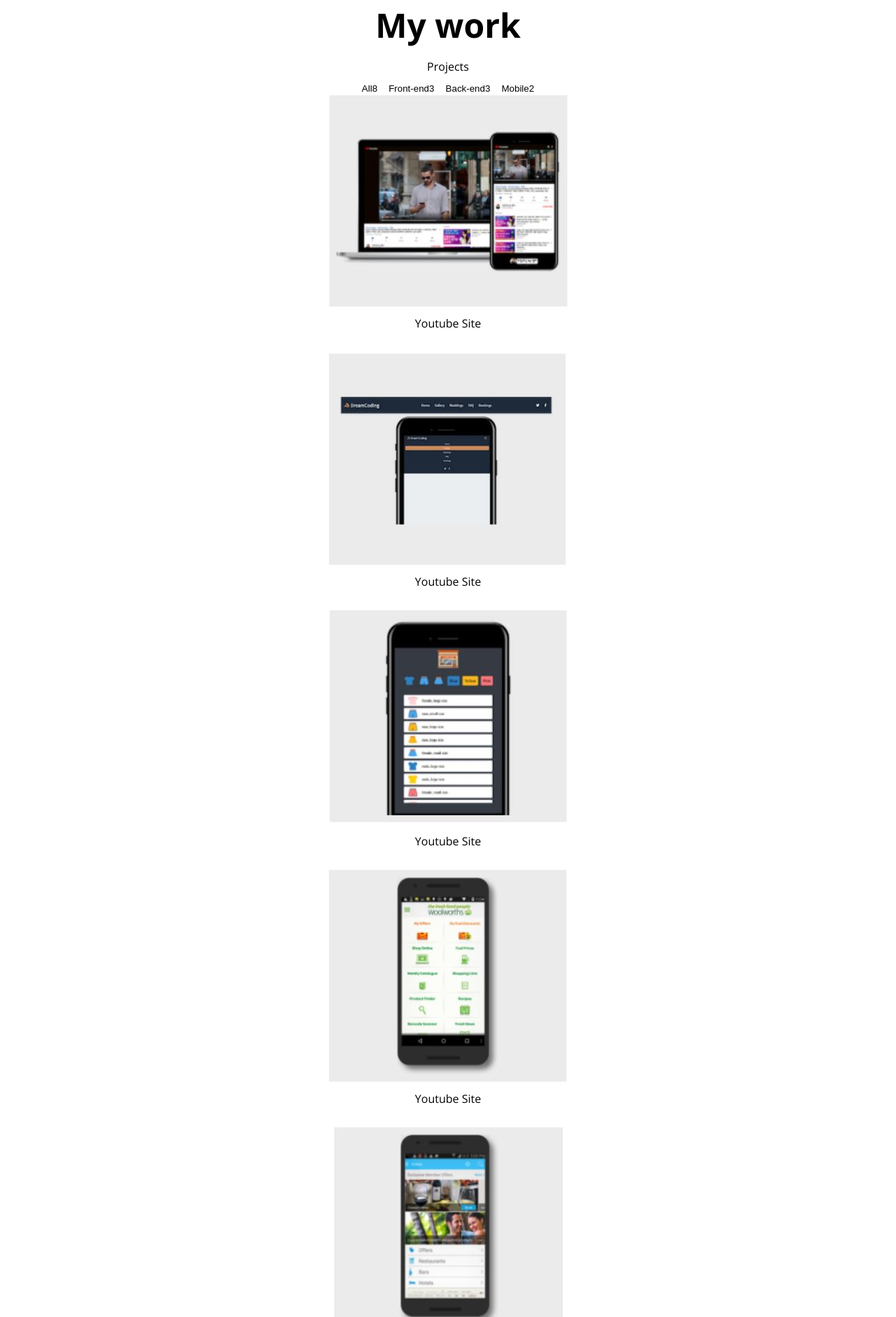
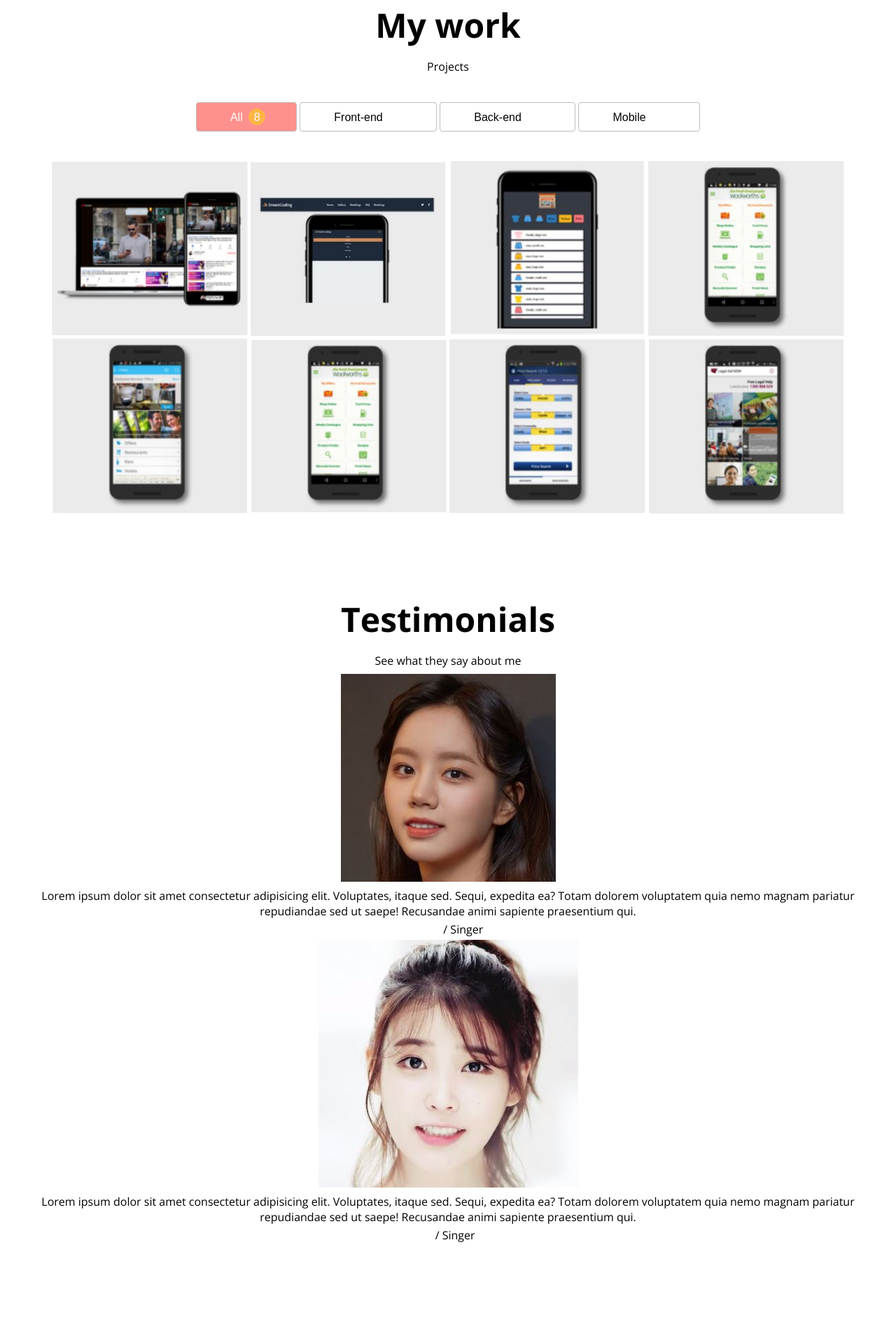
Before and after one commit to AlexKwangwoo/Portfolio-new-, a plain HTML site: page index.html in a window 1280 px wide. Shown: the part 2578-4460 px from the top of the page at 70% size. Drawn offline with nearby package versions, Linux system fonts and the light colour scheme.

Commit message:
CSS_Mywork

```diff
--- a/index.html
+++ b/index.html
@@ -217,74 +217,74 @@
     <h1>My work</h1>
     <h3>Projects</h3>
     <div class="work__categories">
-      <button class="category__btn">All<span class="category__count">8</span></button>
-      <button class="category__btn">Front-end<span class="category__count">3</span></button>
-      <button class="category__btn">Back-end<span class="category__count">3</span></button>
-      <button class="category__btn">Mobile<span class="category__count">2</span></button>
+      <button class="category__btn active">All <span class="category__count">8</span></button>
+      <button class="category__btn">Front-end <span class="category__count">3</span></button>
+      <button class="category__btn">Back-end <span class="category__count">3</span></button>
+      <button class="category__btn">Mobile <span class="category__count">2</span></button>
     </div>
 
     <div class="work__projects">
       <a href="https://naver.com" class="project" target="_blank">
         <img src="img/projects/p1.JPG" alt="YouTube" class="project__img">
         <div class="project__description">
-          <h3>Youtube Site</h3>
-          <span>Clone coding with HTML and CSS</span>
+          <h3>My Project 1</h3>
+          <span>Coding with HTML and CSS</span>
         </div>
       </a>
 
       <a href="https://naver.com" class="project" target="_blank">
         <img src="img/projects/p2.JPG" alt="YouTube" class="project__img">
         <div class="project__description">
-          <h3>Youtube Site</h3>
-          <span>Clone coding with HTML and CSS</span>
+          <h3>My Project 2</h3>
+          <span>Coding with HTML and CSS</span>
         </div>
       </a>
 
       <a href="https://naver.com" class="project" target="_blank">
         <img src="img/projects/p3.JPG" alt="YouTube" class="project__img">
         <div class="project__description">
-          <h3>Youtube Site</h3>
-          <span>Clone coding with HTML and CSS</span>
+          <h3>My Project 3</h3>
+          <span>Coding with HTML and CSS</span>
         </div>
       </a>
 
       <a href="https://naver.com" class="project" target="_blank">
         <img src="img/projects/p4.JPG" alt="YouTube" class="project__img">
         <div class="project__description">
-          <h3>Youtube Site</h3>
-          <span>Clone coding with HTML and CSS</span>
+          <h3>My Project 4</h3>
+          <span>Coding with HTML and CSS</span>
         </div>
       </a>
 
       <a href="https://naver.com" class="project" target="_blank">
         <img src="img/projects/p5.JPG" alt="YouTube" class="project__img">
         <div class="project__description">
-          <h3>Youtube Site</h3>
-          <span>Clone coding with HTML and CSS</span>
+          <h3>My Project 5</h3>
+          <span>Coding with HTML and CSS</span>
         </div>
       </a>
 
       <a href="https://naver.com" class="project" target="_blank">
         <img src="img/projects/p6.JPG" alt="YouTube" class="project__img">
         <div class="project__description">
-          <h3>Youtube Site</h3>
-          <span>Clone coding with HTML and CSS</span>
+          <h3>My Project 6</h3>
+          <span>Coding with HTML and CSS</span>
         </div>
       </a>
 
       <a href="https://naver.com" class="project" target="_blank">
         <img src="img/projects/p7.JPG" alt="YouTube" class="project__img">
         <div class="project__description">
-          <h3>Youtube Site</h3>
-          <span>Clone coding with HTML and CSS</span>
+          <h3>My Project 7</h3>
+          <span>Coding with HTML and CSS</span>
         </div>
       </a>
 
       <a href="https://naver.com" class="project" target="_blank">
         <img src="img/projects/p8.JPG" alt="YouTube" class="project__img">
         <div class="project__description">
-          <h3>Youtube Site</h3>
-          <span>Clone coding with HTML and CSS</span>
+          <h3>My Project 8</h3>
+          <span>Coding with HTML and CSS</span>
         </div>
       </a>
 
--- a/style.css
+++ b/style.css
@@ -120,6 +120,11 @@ button {
   cursor: pointer;
   border-radius: var(--size-border-radius);
 }
+
+/*
+html 에서 class 이름 뒤에 active 쓰고
+css 에서는 .~~~.active라고 쓰면 된다!
+*/
 
 .navbar__menu__item.active {
   border: 1px solid var(--color-yellow);
@@ -317,3 +322,122 @@ flex-grow: 1;
 .etc {
   padding: 20px;
 }
+
+
+/* Work */
+
+.category__btn {
+  border: 1px solid var(--color-dark-white);
+  border-radius: var(--size-border-radius);
+  font-size: var(--font-regular);
+  padding: 8px 48px;
+}
+
+.work__categories {
+  margin: 40px;
+}
+
+.category__btn.active,
+.category__btn:hover {
+  background-color: var(--color-pink);
+  color: var(--color-white);
+}
+
+
+/* active는 항상 보여야해서 opacity를 1로 준다!
+    이것의 해석은.. 카테고리 버튼이 액티브일때의 카테고리 카운트 and
+    카테고리 버튼에 호버가왔을때 카테고리 카운트가 투명도가 1이된다!
+*/
+.category__btn.active .category__count,
+.category__btn:hover .category__count {
+  opacity: 1;
+  top: 0;
+}
+
+
+.category__count {
+  background-color: var(--color-orange);
+  border: 1px solid var(--color-orange);
+  border-radius: 50%;
+  color: var(--color-white);
+  width: 24px;
+  height: 24px;
+  line-height: 24px;
+  display: inline-block;
+  position: relative;
+  top: -20px;
+  left: 4px;
+  opacity: 0;
+  transition: all var(--animation-duration) ease-in;
+}
+
+.work__projects {
+  display: flex;
+  flex-wrap: wrap;
+  justify-content: center;
+}
+
+
+/* 프로젝트 description들을 위해서 프로젝트가 포지션을 relative로 잡혀준다
+그래야 제내들이 바디까지 도망안간다.. 왜냐하면 자식이 absolute 포지션이 되어버리면
+relative나 absolute 포지션을 찾게되기 때문이다 */
+.project {
+  position: relative;
+  width: 280px;
+  height: 250px;
+  margin: 2px;
+  background-color: var(--color-white);
+  display: flex;
+  justify-content: center;
+  align-items: center;
+}
+
+
+/* project 안에 담겨있는 img들은 project안의 상자안에어서만
+움직여야함으로 max 크기를 주면 된다!! */
+.project__img {
+  max-width: 100%;
+  max-height: 100%;
+}
+
+
+/* Y축 10정도를 내린다. 그다음 호버했을때 0으로 되돌리면
+마치 밑에서 올라오는것 처럼 보인다 */
+.project__description {
+  display: flex;
+  flex-direction: column;
+  justify-content: center;
+  position: absolute;
+  background-color: var(--color-black);
+  width: 100%;
+  height: 100%;
+  top: 0;
+  left: 0;
+  opacity: 0;
+  transform: translateY(10px);
+  transition: all var(--animation-duration) ease-in;
+}
+
+.project:hover .project__description {
+  transform: translateY(0px);
+  opacity: 0.8;
+}
+
+
+/* Description 에서 설정을 해주지만..
+맨위에서 h3(좀더 작은 단위) 의 색이 정이 되었기 때문에 다시 설정 해줘야한다 */
+.project__description h3 {
+  color: var(--color-white);
+}
+
+.project__description h3:after {
+  content: "";
+  display: block;
+  width: 40px;
+  height: 2px;
+  background-color: var(--color-dark-white);
+  position: relative;
+  left: 50%;
+  margin-left: -12px;
+  margin-top: 8px;
+}
```
